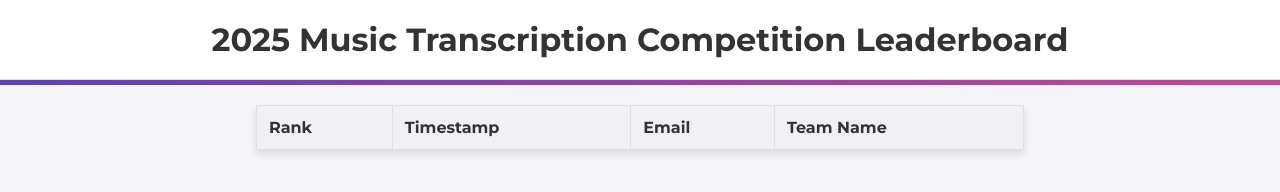
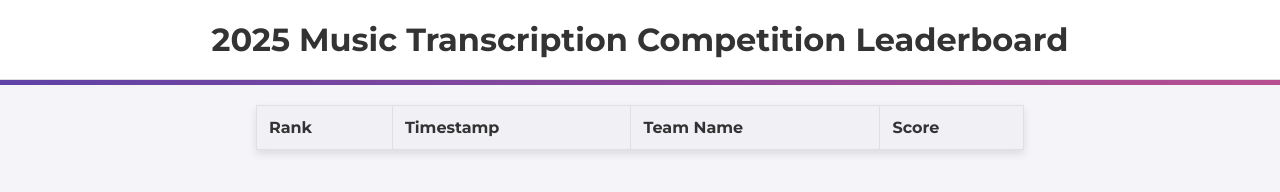
Before and after one commit to bryanyoo5433/AIM_Competition, a plain HTML site: page index.html in a window 1280 px wide. Drawn offline with Linux system fonts and the light colour scheme; no server answers.

Commit message:
Update index.html

```diff
--- a/index.html
+++ b/index.html
@@ -20,8 +20,8 @@
             <tr>
                 <th>Rank</th>
                 <th>Timestamp</th>
-                <th>Email</th>
                 <th>Team Name</th>
+                <th>Score</th>
             </tr>
         </thead>
         <tbody id="leaderboard-body">
```
